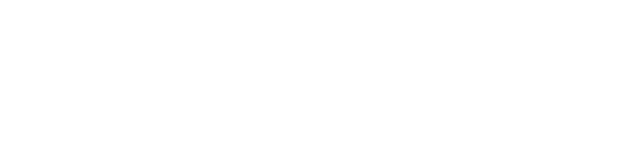
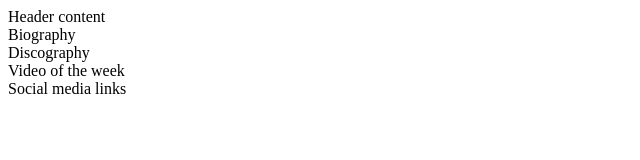
Before and after one commit to gersmyth22/townes-van-zandt, a plain HTML site: page index.html in a window 1280 px wide. Shown: the whole page, without its empty margins (0-640 px from the left). Drawn offline with Linux system fonts and the light colour scheme.

Commit message:
Add header, footer and 3 main sections with placeholder text

```diff
--- a/index.html
+++ b/index.html
@@ -11,6 +11,18 @@
     <title>Townes Van Zandt</title>
 </head>
 <body>
-
+    <header>Header content</header>
+    <section>
+        Biography
+    </section>
+    <section>
+        Discography
+    </section>
+    <section>
+        Video of the week
+    </section>
+    <footer>
+        Social media links
+    </footer>
 </body>
 </html>
```
